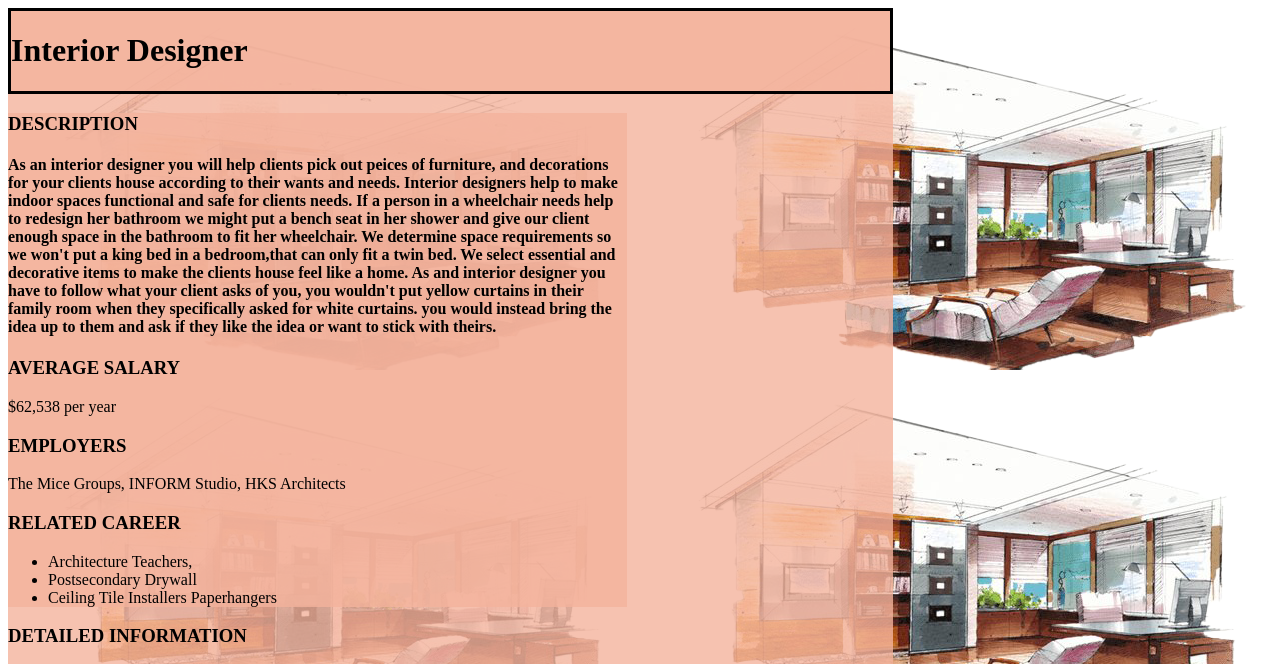
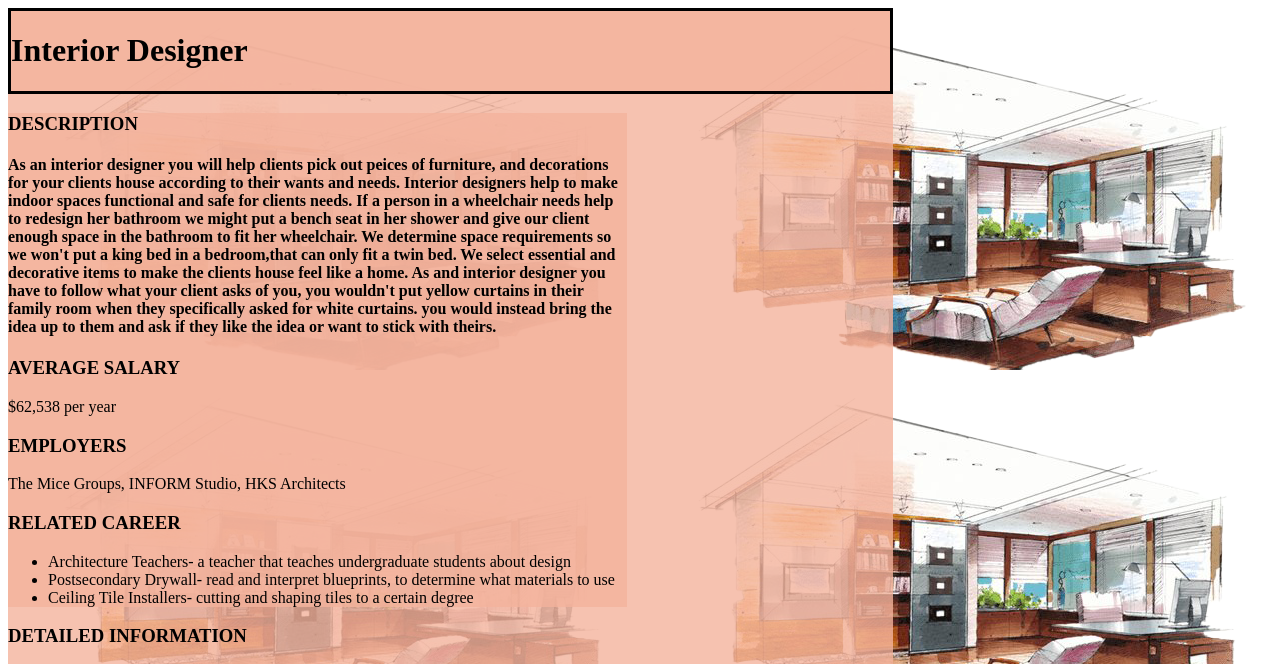
Before and after one commit to 282010-soccer/huhn28, a plain HTML site: page 3 AdvancedHTMLCSS/4CareerSite/Jobinfo.html in a window 1280 px wide. Shown: the top 664 px of the page. Drawn offline with Linux system fonts and the light colour scheme; grey boxes are pictures that could not be loaded.

Commit message:
Job info catchup

```diff
--- a/3 AdvancedHTMLCSS/4CareerSite/Jobinfo.html
+++ b/3 AdvancedHTMLCSS/4CareerSite/Jobinfo.html
@@ -32,10 +32,9 @@
     The Mice Groups, INFORM Studio, HKS Architects
     <h3>Related Career</h3>
     <ul>
-      <li>Architecture Teachers,</li>
-      <li>Postsecondary	Drywall</li>
- <li>Ceiling Tile Installers
-	Paperhangers</li>
+      <li>Architecture Teachers- a teacher that teaches undergraduate students about design</li>
+      <li>Postsecondary	Drywall- read and interpret blueprints, to determine what materials to use</li>
+ <li>Ceiling Tile Installers- cutting and shaping tiles to a certain degree</li>
 </ul>
   </div>
   <h3>Detailed Information</h3><iframe width="150%" height="600"
--- a/3 AdvancedHTMLCSS/4CareerSite/style.CSS
+++ b/3 AdvancedHTMLCSS/4CareerSite/style.CSS
@@ -12,6 +12,7 @@ background-image: url("imgs/Interior-Design-PNG\ \(2\).png");
 .header{
     border-style:solid;
    background-color: rgb(244, 179, 157,.8);}
+
 .content{
     height:80%;
     width:70%;
@@ -20,3 +21,6 @@ background-image: url("imgs/Interior-Design-PNG\ \(2\).png");
 .footer{
     background-color: rgb(244, 179, 157,.8);
 }
+main{
+    background-color: rgb(255, 255, 255,.5) ;
+}
```
Also changed, not shown: 3 AdvancedHTMLCSS/4CareerSite/index.html (+2 -2 lines).
